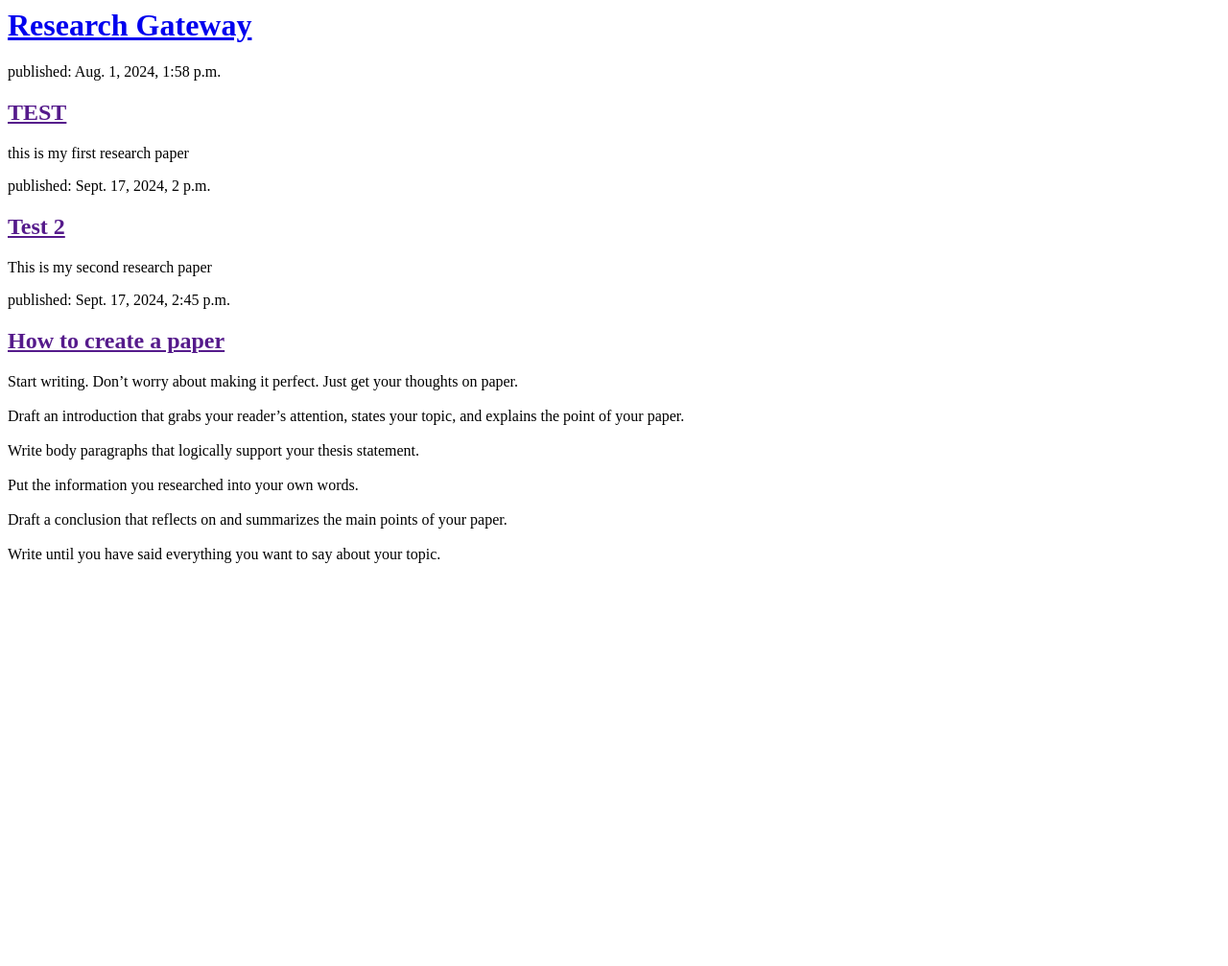
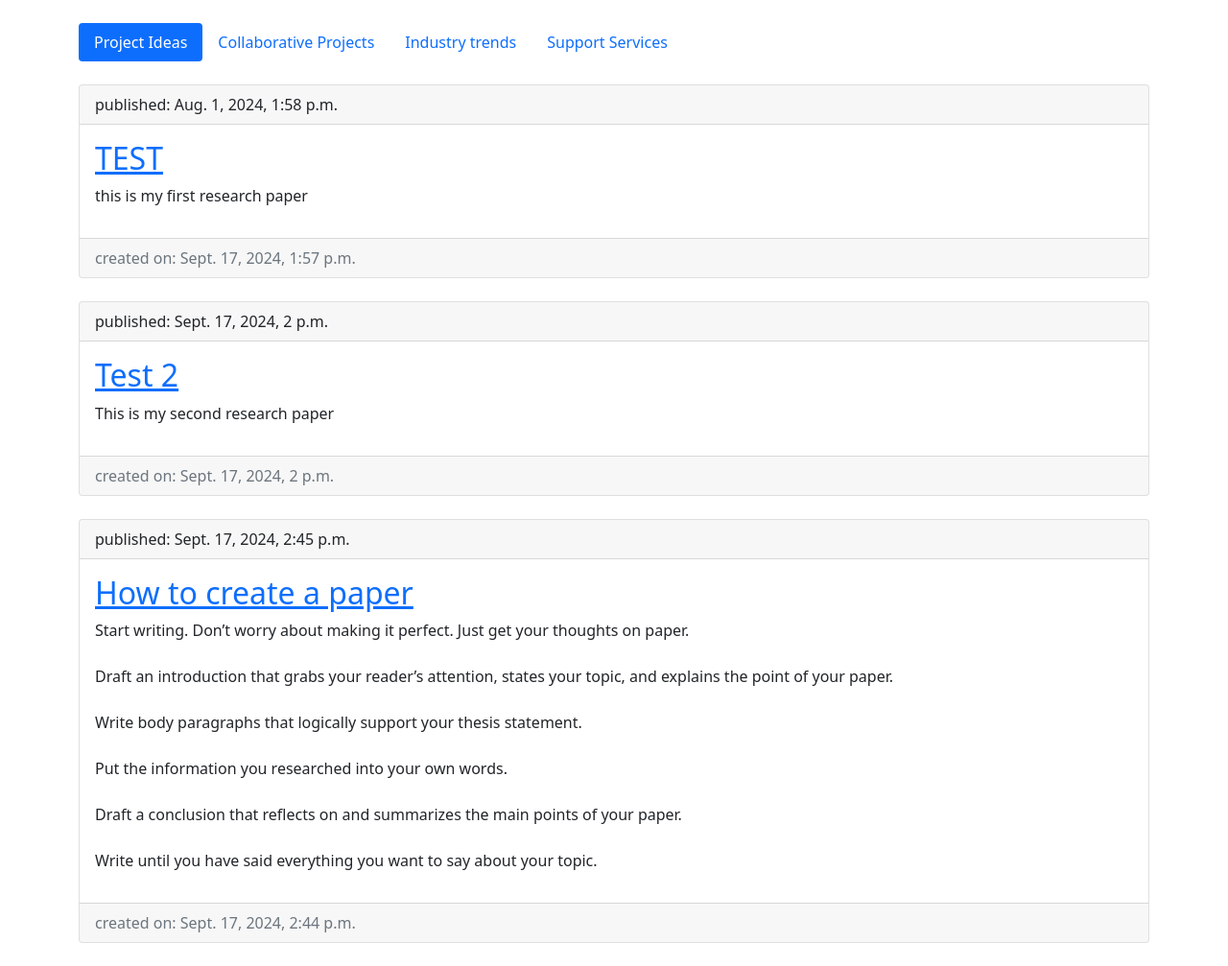
Before and after one commit to sanketghodke/researchgateway, a Django app: page / in a window 1280 px wide. Shown: the whole page at 96% size. Before the commit the page ends 587 px from the top, so only its background shows below. Run offline with Django 4.2, Linux system fonts and the light colour scheme; data comes from the database, SQL or seed files in the repository; both versions use the stored data as it was after the commit.

Commit message:
nav and posts

```diff
--- a/home/templates/home/post_list.html
+++ b/home/templates/home/post_list.html
@@ -1,11 +1,69 @@
-<header>
-    <h1><a href="/">Research Gateway</a></h1>
-</header>
+<!doctype html>
+<html lang="en">
+<head>
+    <!-- Required meta tags -->
+    <meta charset="utf-8">
+    <meta name="viewport" content="width=device-width, initial-scale=1">
 
-{% for paper in papers %}
-    <article>
-        <time>published: {{ paper.published_date }}</time>
-        <h2><a href="">{{ paper.title }}</a></h2>
-        <p>{{ paper.description|linebreaksbr }}</p>
-    </article>
-{% endfor %}
+    <!-- Bootstrap CSS -->
+    <link href="https://cdn.jsdelivr.net/npm/bootstrap@5.0.2/dist/css/bootstrap.min.css" rel="stylesheet"
+          integrity="sha384-EVSTQN3/azprG1Anm3QDgpJLIm9Nao0Yz1ztcQTwFspd3yD65VohhpuuCOmLASjC" crossorigin="anonymous">
+
+    <title>>Research Gateway</title>
+</head>
+<body>
+<br>
+<div class="container">
+    <ul class="nav nav-pills">
+        <li class="nav-item">
+            <a class="nav-link active" aria-current="page" href="#">Project Ideas</a>
+        </li>
+        <li class="nav-item">
+            <a class="nav-link" href="#">Collaborative Projects</a>
+        </li>
+        <li class="nav-item">
+            <a class="nav-link" href="#">Industry trends</a>
+        </li>
+        <li class="nav-item">
+            <a class="nav-link" href="#">Support Services </a>
+        </li>
+
+    </ul>
+    <br>
+    {% for paper in papers %}
+        {#    <article>#}
+        {#        <time>published: {{ paper.published_date }}</time>#}
+        {#        <h2><a href="">{{ paper.title }}</a></h2>#}
+        {#        <p>{{ paper.description|linebreaksbr }}</p>#}
+        {#    </article>#}
+
+
+        <div class="card">
+            <div class="card-header">
+                <time>published: {{ paper.published_date }}</time>
+            </div>
+            <div class="card-body">
+                <h2><a href="">{{ paper.title }}</a></h2>
+                <p>{{ paper.description|linebreaksbr }}</p>
+            </div>
+            <div class="card-footer text-muted">
+                <time>created on: {{ paper.created_date }}</time>
+            </div>
+        </div>
+        <br>
+    {% endfor %}
+
+
+    <!-- Option 1: Bootstrap Bundle with Popper -->
+    <script src="https://cdn.jsdelivr.net/npm/bootstrap@5.0.2/dist/js/bootstrap.bundle.min.js"
+            integrity="sha384-MrcW6ZMFYlzcLA8Nl+NtUVF0sA7MsXsP1UyJoMp4YLEuNSfAP+JcXn/tWtIaxVXM"
+            crossorigin="anonymous"></script>
+
+    <!-- Option 2: Separate Popper and Bootstrap JS -->
+    <!--
+    <script src="https://cdn.jsdelivr.net/npm/@popperjs/core@2.9.2/dist/umd/popper.min.js" integrity="sha384-IQsoLXl5PILFhosVNubq5LC7Qb9DXgDA9i+tQ8Zj3iwWAwPtgFTxbJ8NT4GN1R8p" crossorigin="anonymous"></script>
+    <script src="https://cdn.jsdelivr.net/npm/bootstrap@5.0.2/dist/js/bootstrap.min.js" integrity="sha384-cVKIPhGWiC2Al4u+LWgxfKTRIcfu0JTxR+EQDz/bgldoEyl4H0zUF0QKbrJ0EcQF" crossorigin="anonymous"></script>
+    -->
+</div>
+</body>
+</html>
```
Also changed, not shown: db.sqlite3.
